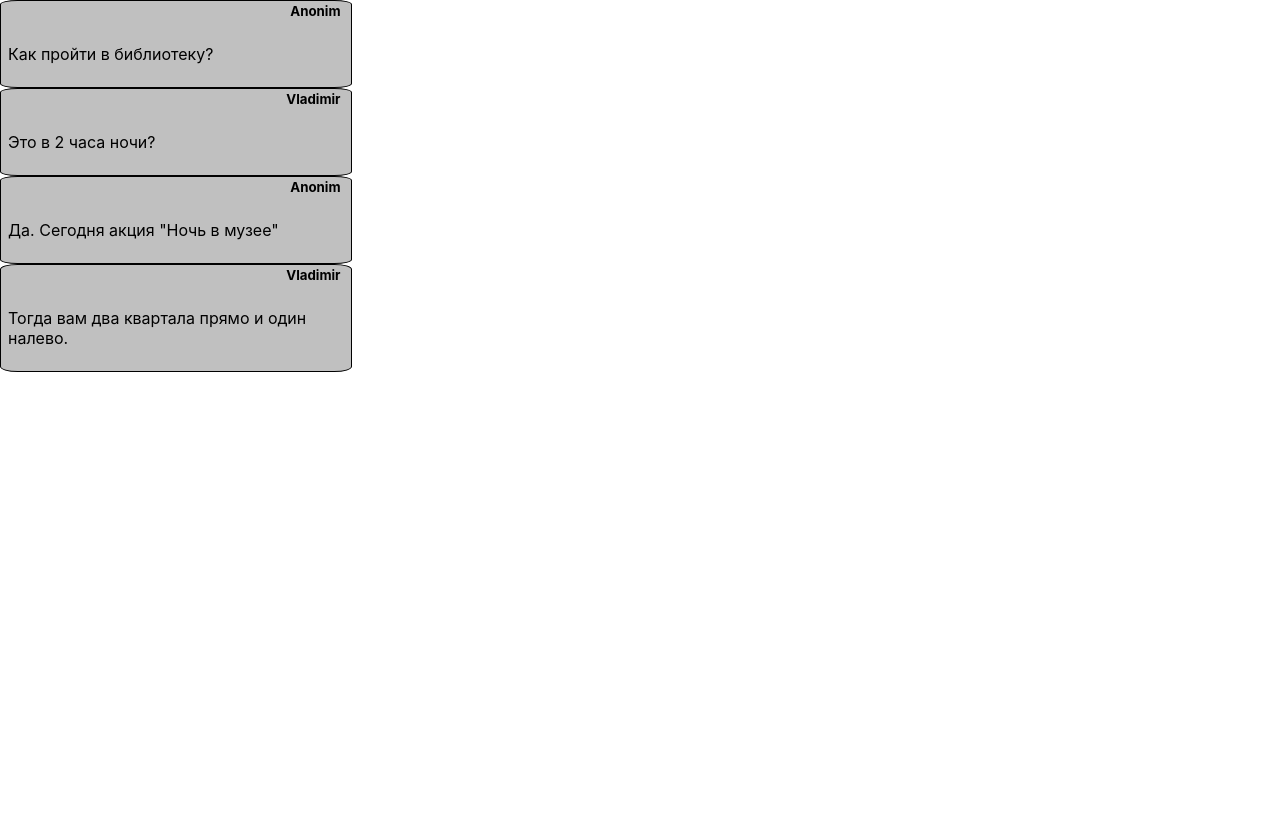
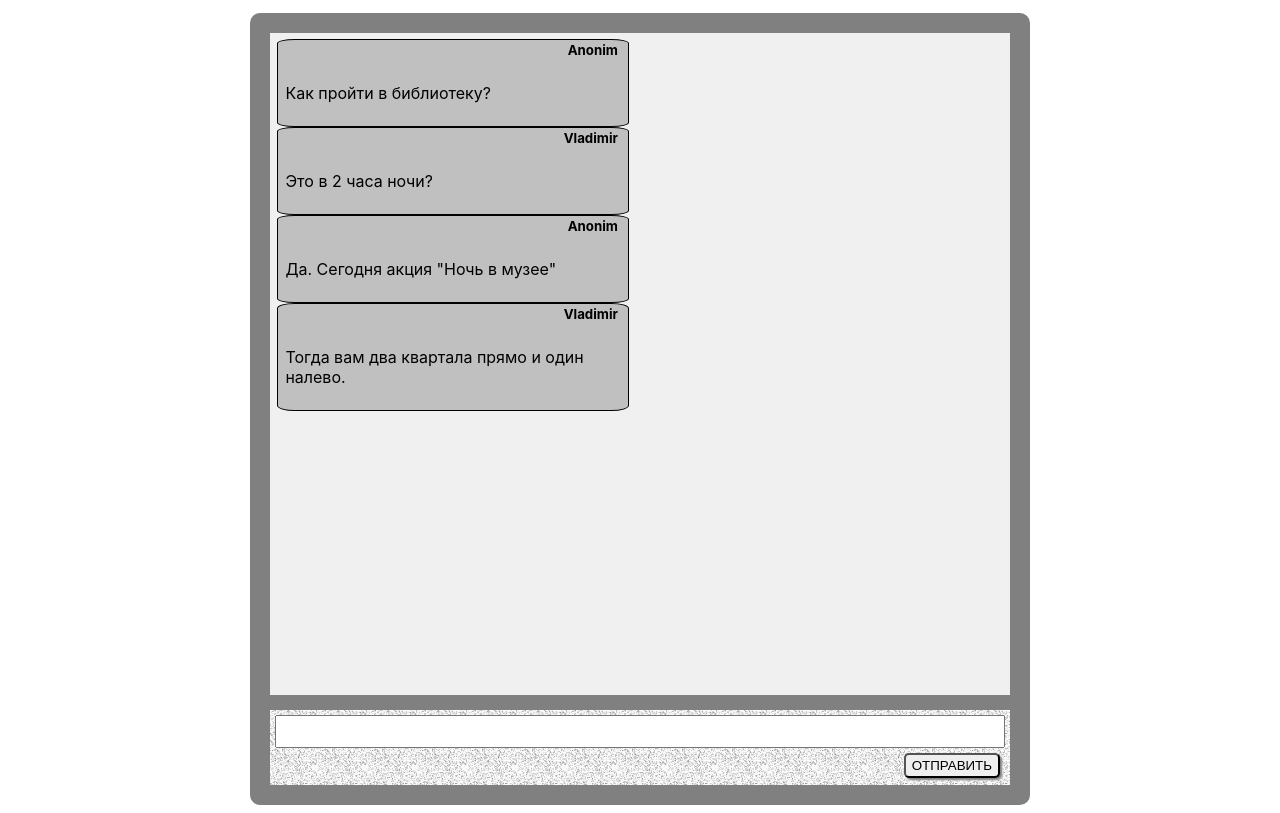
Before and after one commit to Kuldyaev/geekreact, a React (Create React App) app: page / in a window 1280 px wide. Built offline with nearby package versions, Linux system fonts and the light colour scheme.

Commit message:
verstka for messageArea

```diff
--- a/src/App.css
+++ b/src/App.css
@@ -1,10 +1,11 @@
 .App {
-  text-align: center;
-}
+  margin: 1% auto;
+  padding: 0;
+  border: 20px solid grey;
+  border-radius: 10px;
+  height: 94%;
+  max-width: 740px;
 
-.App-logo {
-  height: 40vmin;
-  pointer-events: none;
 }
 
 @media (prefers-reduced-motion: no-preference) {
@@ -13,20 +14,7 @@
   }
 }
 
-.App-header {
-  background-color: #282c34;
-  min-height: 100vh;
-  display: flex;
-  flex-direction: column;
-  align-items: center;
-  justify-content: center;
-  font-size: calc(10px + 2vmin);
-  color: white;
-}
 
-.App-link {
-  color: #61dafb;
-}
 
 @keyframes App-logo-spin {
   from {
--- a/src/App.js
+++ b/src/App.js
@@ -1,23 +1,12 @@
-import logo from './logo.svg';
 import './App.css';
+import { MessageList } from './components/messageList'
+import { SendForm } from './components/sendForm'
 
 function App() {
   return (
     <div className="App">
-      <header className="App-header">
-        <img src={logo} className="App-logo" alt="logo" />
-        <p>
-          Edit <code>src/App.js</code> and save to reload.
-        </p>
-        <a
-          className="App-link"
-          href="https://reactjs.org"
-          target="_blank"
-          rel="noopener noreferrer"
-        >
-          Learn React
-        </a>
-      </header>
+      <MessageList/>
+      <SendForm/>
     </div>
   );
 }
--- /dev/null
+++ b/src/components/messageList.jsx
@@ -0,0 +1,22 @@
+import React from 'react';
+import styles from '../css/messagelist.module.css'
+import { Message } from '../components/message'
+
+export const MessageList = (props) => {
+  return <div className = {styles.messageList}>
+            <div className={styles.messagesArea}>
+                  <Message
+                  author = {"Anonim"}
+                  text = {"Как пройти в библиотеку?"}    />
+                  <Message
+                  author = {"Vladimir"}
+                  text = {"Это в 2 часа ночи?"}    />
+                  <Message
+                  author = {"Anonim"}
+                  text = {'Да. Сегодня акция "Ночь в музее"'}    />
+                  <Message
+                  author = {"Vladimir"}
+                  text = {"Тогда вам два квартала прямо и один налево."}    />
+            </div>
+          </div>
+}
--- /dev/null
+++ b/src/components/sendForm.jsx
@@ -0,0 +1,13 @@
+import React from 'react';
+import styles from '../css/sendform.module.css'
+
+export const SendForm = (props) => {
+  return <form action='#'  className = {styles.sendingArea}>
+            <div className={styles.newMessageArea}>
+              <input type="text" className={styles.newMessageTextArea}></input>
+            </div>
+            <div className={styles.buttonArea}>
+              <input type="submit" className={styles.buttonSendMessage} value="ОТПРАВИТЬ"></input>
+            </div>
+          </form>
+}
--- /dev/null
+++ b/src/css/messagelist.module.css
@@ -0,0 +1,12 @@
+.messageList{
+	width: 100%;
+	height: 88%;
+	display: flex;
+	justify-content: center;
+	align-items: center;
+  background-color: #f0f0f0;
+}
+.messagesArea{
+   width: 98%;
+	height: 98%;
+}
--- /dev/null
+++ b/src/css/sendform.module.css
@@ -0,0 +1,38 @@
+.sendingArea{
+	width: 100%;
+	height: 10%;
+	min-height: 75px;
+    border-top: 15px solid grey;
+    display: flex;
+    flex-direction: column;
+    justify-content: center;
+    align-items: center;
+    background-image: url('../img/fon1.jpg');
+    background-repeat: repeat;
+}
+.newMessageArea{
+	width: 100%;
+	flex-grow: 50;
+	display: flex;
+}
+.newMessageTextArea{
+	flex-grow: 1;
+	margin: 5px;
+}
+.buttonArea{
+	width: 100%;
+	flex-grow: 25;
+	display: flex;
+	justify-content: end;
+}
+.buttonSendMessage{
+	height: 25px;
+	margin-right: 10px;
+	border-radius: 5px;
+	box-shadow: 2px 2px 2px grey;
+	cursor: pointer;
+}
+.buttonSendMessage:active {
+  transform: translate(2px, 2px);
+  box-shadow: 2px 2px 0px grey;
+}
--- a/src/index.css
+++ b/src/index.css
@@ -5,6 +5,12 @@ body {
     sans-serif;
   -webkit-font-smoothing: antialiased;
   -moz-osx-font-smoothing: grayscale;
+  height: 100%;
+  width: 100%;
+}
+html, #root{
+  height: 100%;
+  width: 100%;
 }
 
 code {
--- a/src/index.js
+++ b/src/index.js
@@ -2,23 +2,12 @@ import React from 'react';
 import ReactDOM from 'react-dom';
 import './index.css';
 import App from './App';
-import { Message } from './components/message'
+
 
 
 ReactDOM.render(
   <React.StrictMode>
-    <Message
-      author = {"Anonim"}
-      text = {"Как пройти в библиотеку?"}    />
-      <Message
-      author = {"Vladimir"}
-      text = {"Это в 2 часа ночи?"}    />
-      <Message
-      author = {"Anonim"}
-      text = {'Да. Сегодня акция "Ночь в музее"'}    />
-      <Message
-      author = {"Vladimir"}
-      text = {"Тогда вам два квартала прямо и один налево."}    />
+    <App />
   </React.StrictMode>,
   document.getElementById('root')
 );
```
Also changed, not shown: src/img/fon1.jpg (added).
